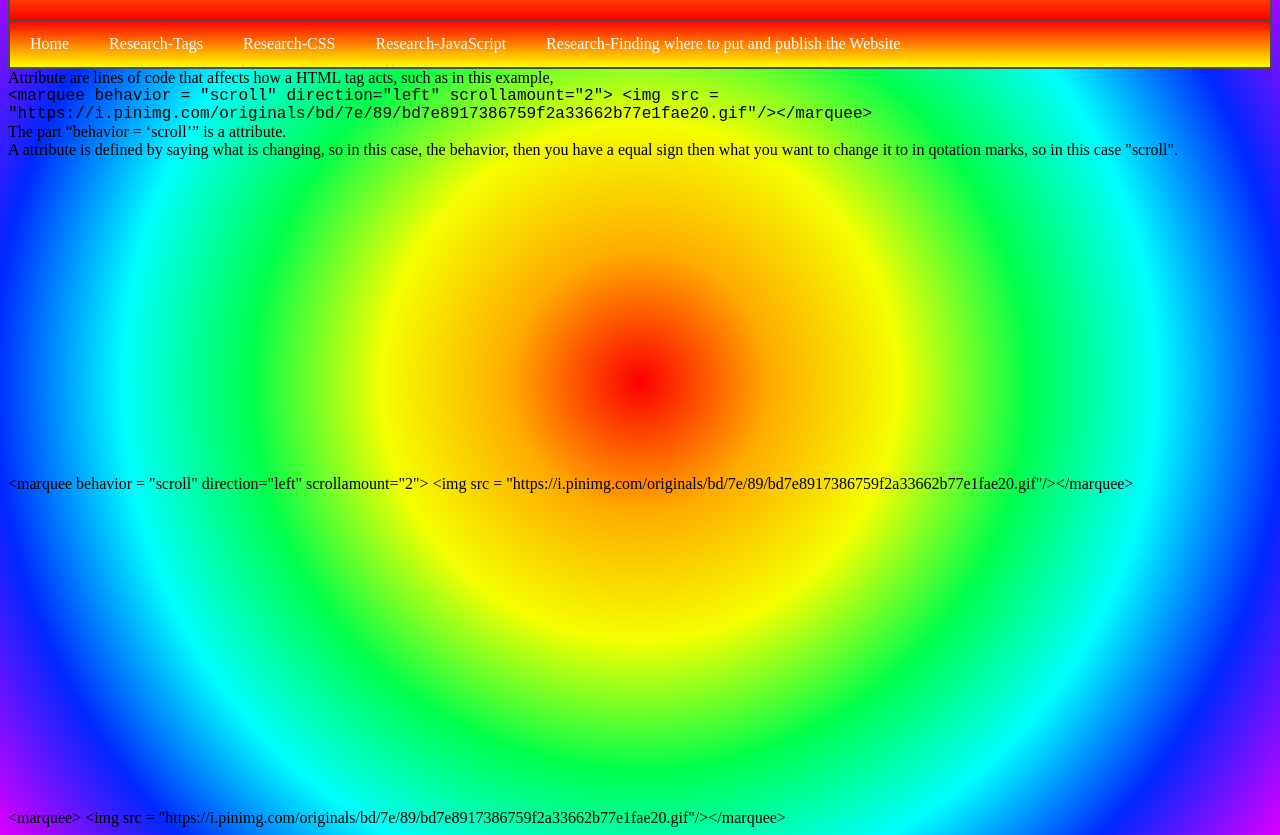
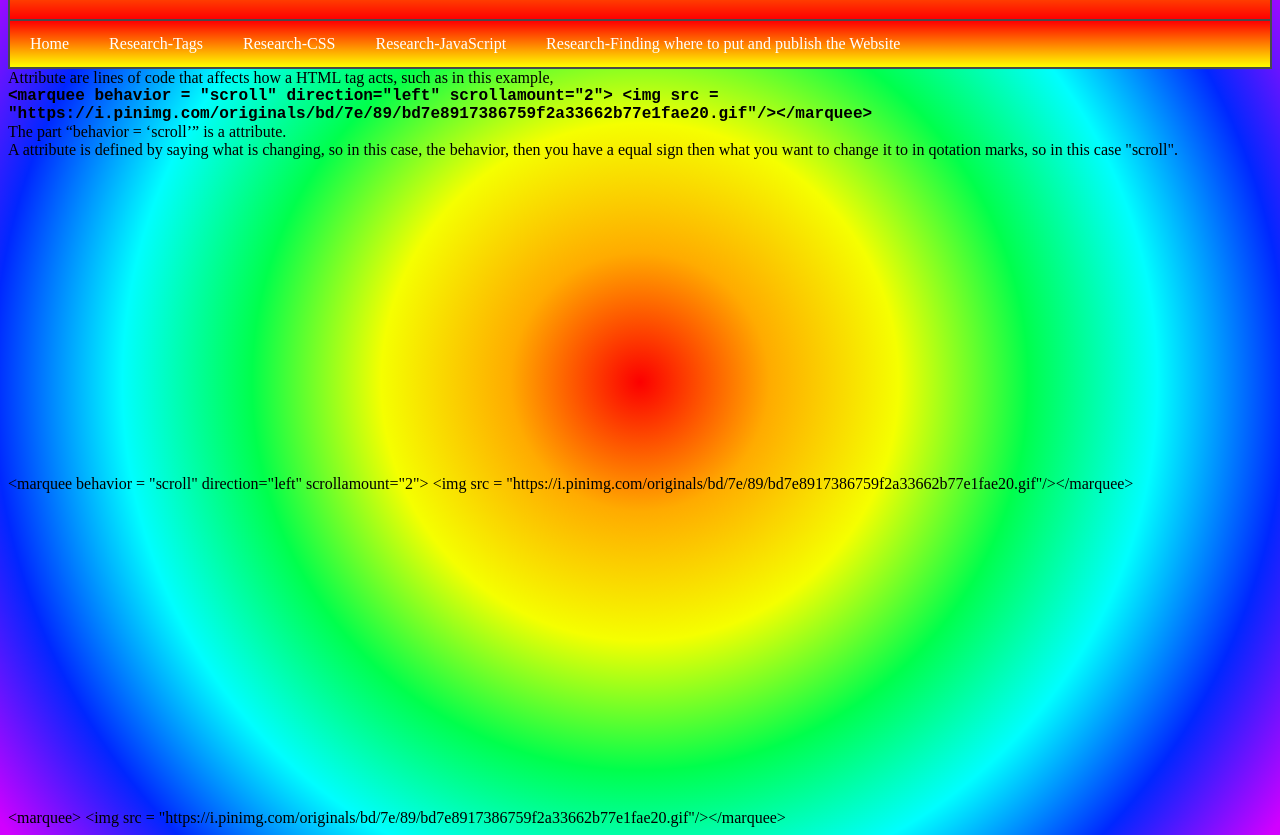
Before and after one commit to little-dino123/little-dino123.github.io, a plain HTML site: page attributes.html in a window 1280 px wide. Shown: the part 71-906 px from the top of the page. Drawn offline with Linux system fonts and the light colour scheme; grey boxes are pictures that could not be loaded.

Commit message:
code font

```diff
--- a/stylesheet.css
+++ b/stylesheet.css
@@ -41,5 +41,5 @@ h1 {
 
 .code {
 	font-family: "Courier New";
-	font-weight: 500;
+	font-weight: 800;
 }
```
